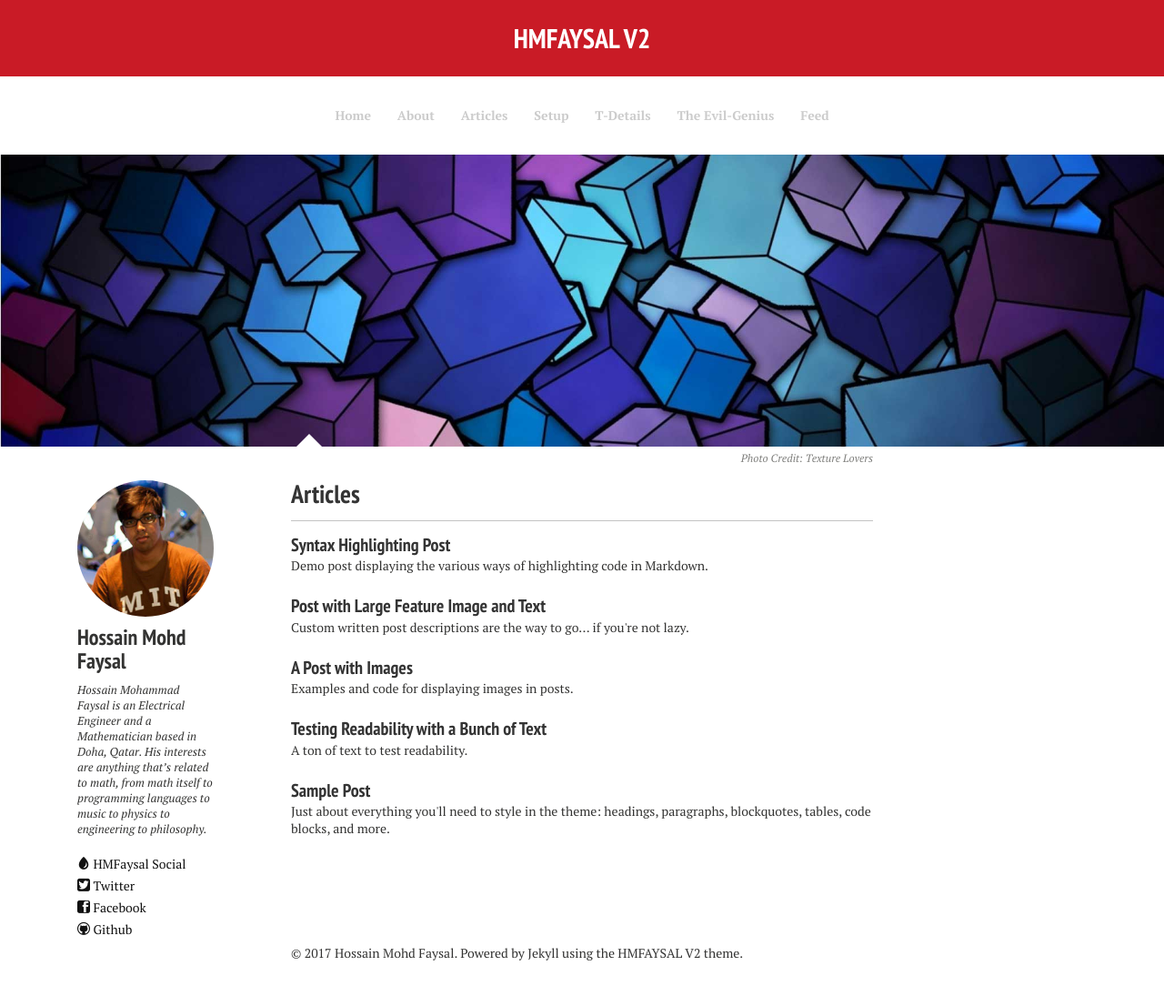
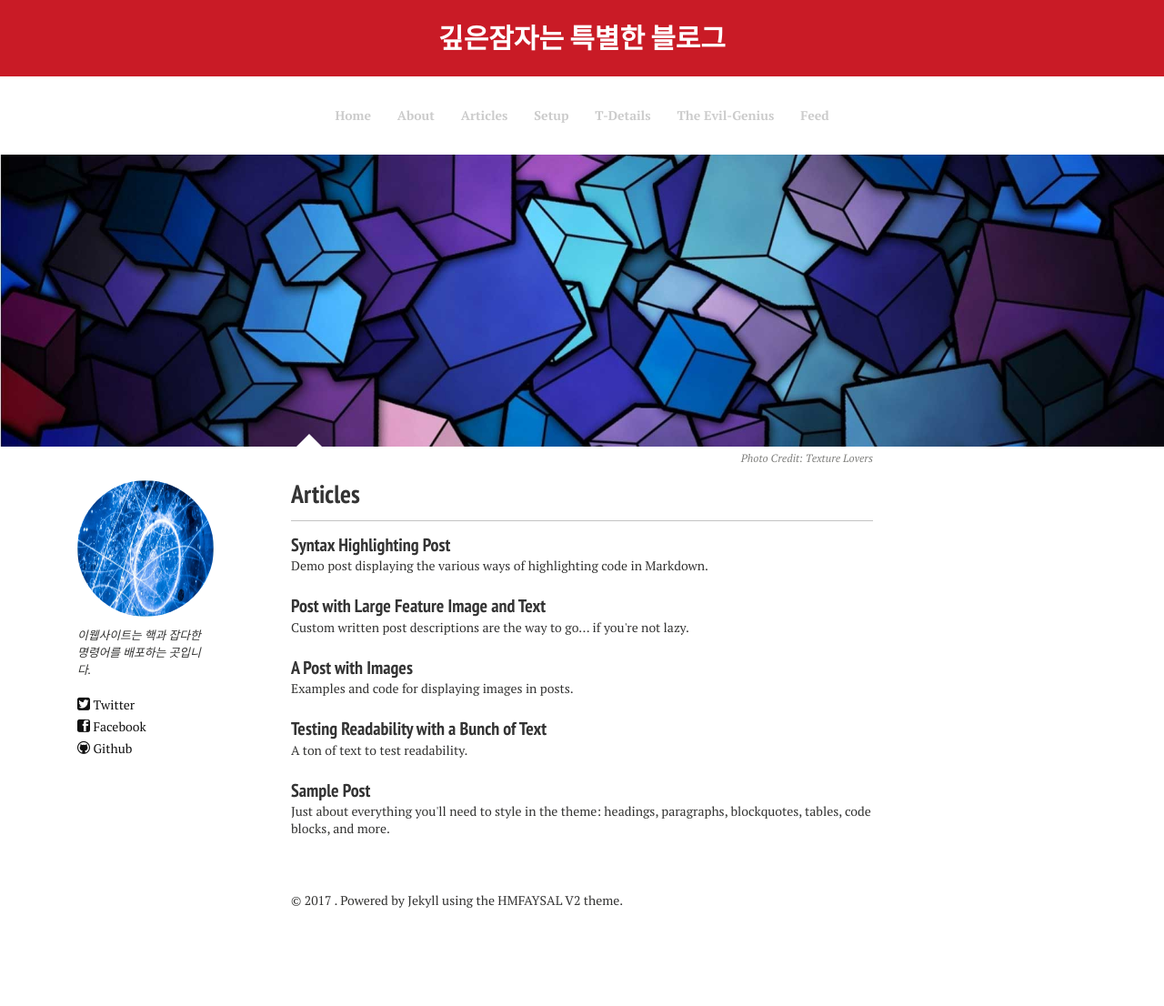
Before and after one commit to deepsleeping/aaaaaaaaaaaaaaa.github.io, a Jekyll site: the page built from index.md, in a window 1280 px wide. Shown: the whole page at 91% size. Built offline with Jekyll 4.4.1, drawn with Linux system fonts in a browser that asks for light colours; nearby versions of some CDN libraries; after the commit the page ends 1048 px from its top, so only the background shows below that.

Commit message:
이름 수정과 사진수정

```diff
--- a/_config.yml
+++ b/_config.yml
@@ -1,4 +1,4 @@
-title:            HMFAYSAL V2
+title:            깊은잠자는 특별한 블로그
 tagline:          Life without Pants!
 description:      An awesome Jekyll theme by Engineer Hossain Mohd Faysal featuring a slide out drawer navigation for mobile browsers.
 # Your site's domain goes here. Leave localhost server or blank when working locally.
@@ -6,20 +6,20 @@ url:              https://deepsleeping.github.io
 
 # Owner/author information
 owner:
-  name:           Hossain Mohd Faysal
+  name:
   avatar:         bio-photo.jpg
-  bio:            "Hossain Mohammad Faysal is an Electrical Engineer and a Mathematician based in Doha, Qatar. His interests are anything that’s related to math, from math itself to programming languages to music to physics to engineering to philosophy."
-  email:          hmfaysal@gmail.com
+  bio:            "이웹사이트는 핵과 잡다한 명령어를 배포하는 곳입니다."
+  email:          robin040130@gmail.com
   # Social networking links are used in author-bio sidebar. Update and remove as you like.
   # To register at HMFAYSAL SOCIAL, visit http://social.hmfaysal.tk
-  twitter:        hmfaysal
-  facebook:       hmfaysal
-  github:         hmfaysal
+  twitter:        사용안합니다
+  facebook:       사용안합니다
+  github:         사용안합니다
   linkedin:
   instagram:
   lastfm:
   tumblr:
-  hmfaysalsocial: hmfaysal
+  이염이의 소셜: 이염이
   # For Google Authorship https://plus.google.com/authorship
   google_plus:
 
@@ -49,7 +49,7 @@ links:
 # http://en.wikipedia.org/wiki/List_of_tz_database_time_zones
 timezone:    America/New_York
 future:      true
-pygments:    true
+highlighter:    true
 markdown:    kramdown
 
 # https://github.com/mojombo/jekyll/wiki/Permalinks
```
Also changed, not shown: Gemfile (+15 -5 lines), images/bio-photo.jpg, 2 other files.
